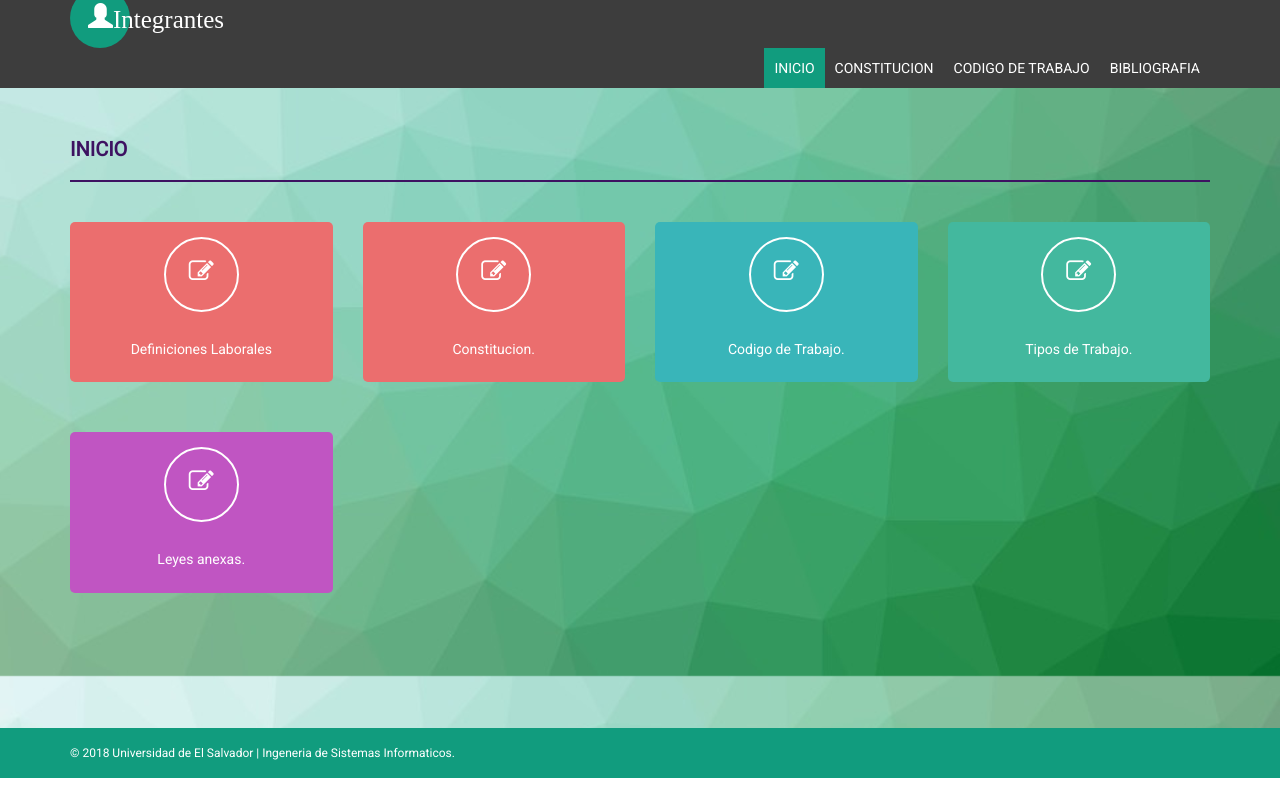
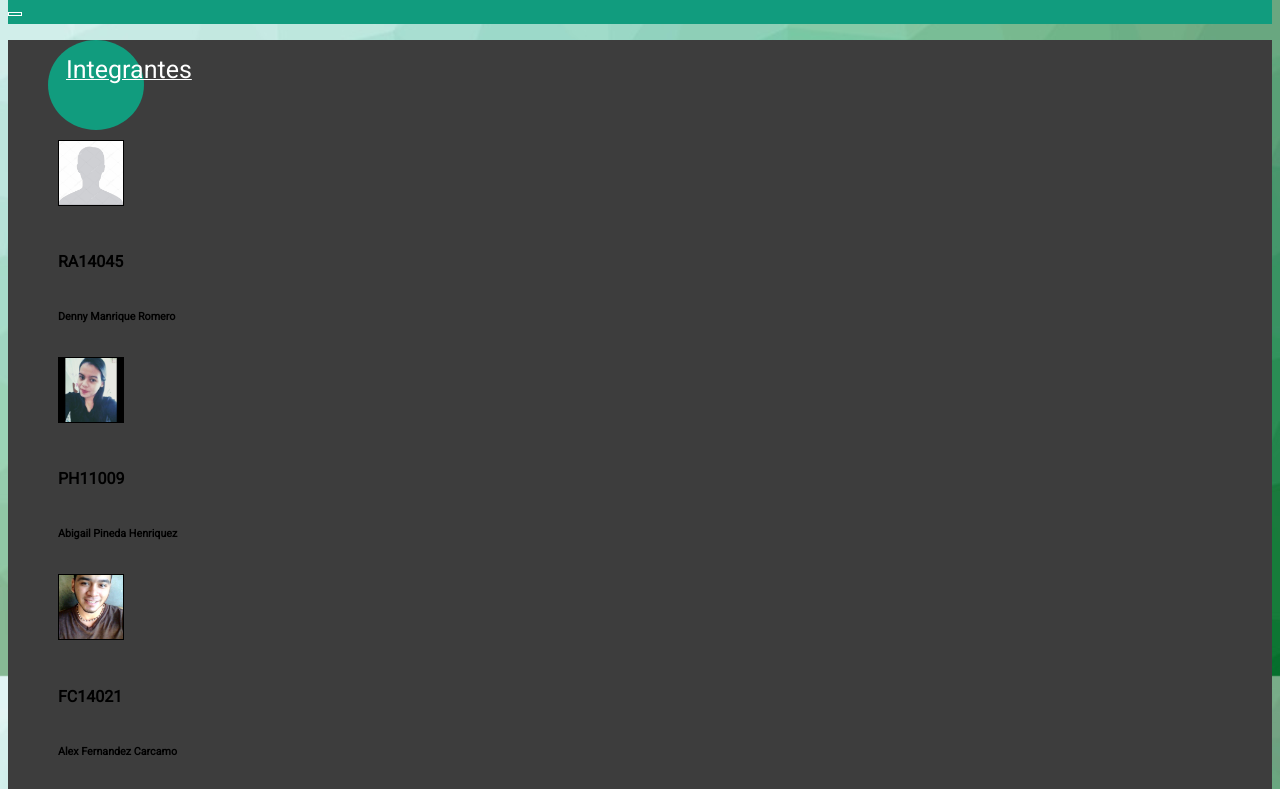
Before and after one commit to BRircardo/COMPDES2018, a plain HTML site: page index.html in a window 1280 px wide. Shown: the part 124-913 px from the top of the page. Drawn offline with Linux system fonts and the light colour scheme.

Commit message:
push
realizando subida de codigo

```diff
--- a/index.html
+++ b/index.html
@@ -11,7 +11,7 @@
         <![endif]-->
     <title>Legislacion Profesional</title>
     <!-- BOOTSTRAP CORE STYLE  -->
-    <link href="assets/css/bootstrap.css" rel="stylesheet" />
+    <link href="assets/css/bo fgksdfkgskdfotstrap.css" rel="stylesheet" />
     <!-- FONT AWESOME ICONS  -->
     <link href="assets/css/font-awesome.css" rel="stylesheet" />
     <!-- CUSTOM STYLE  -->
```
